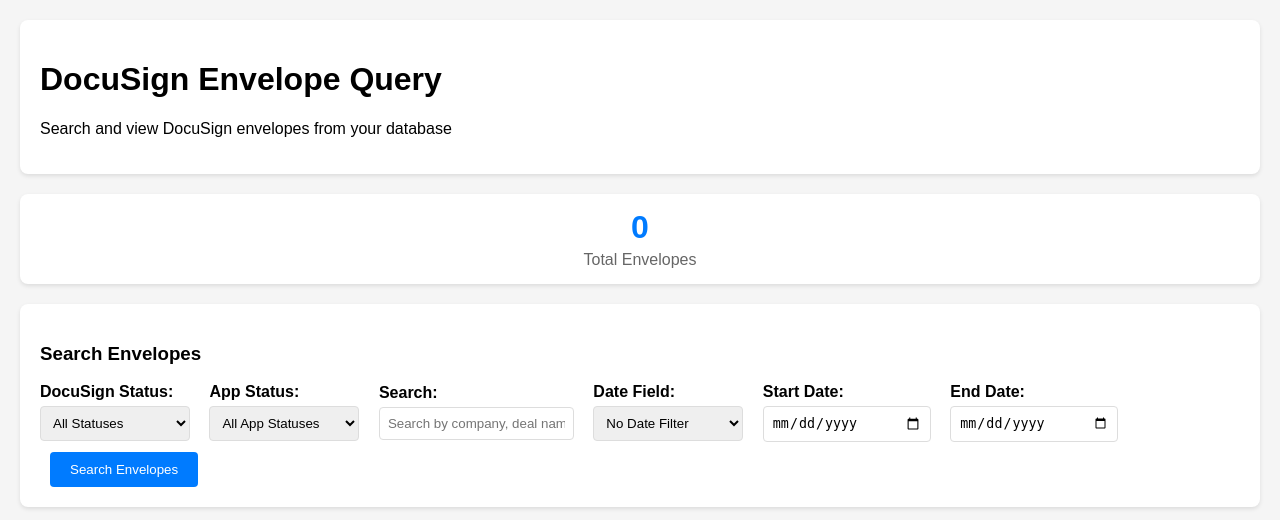
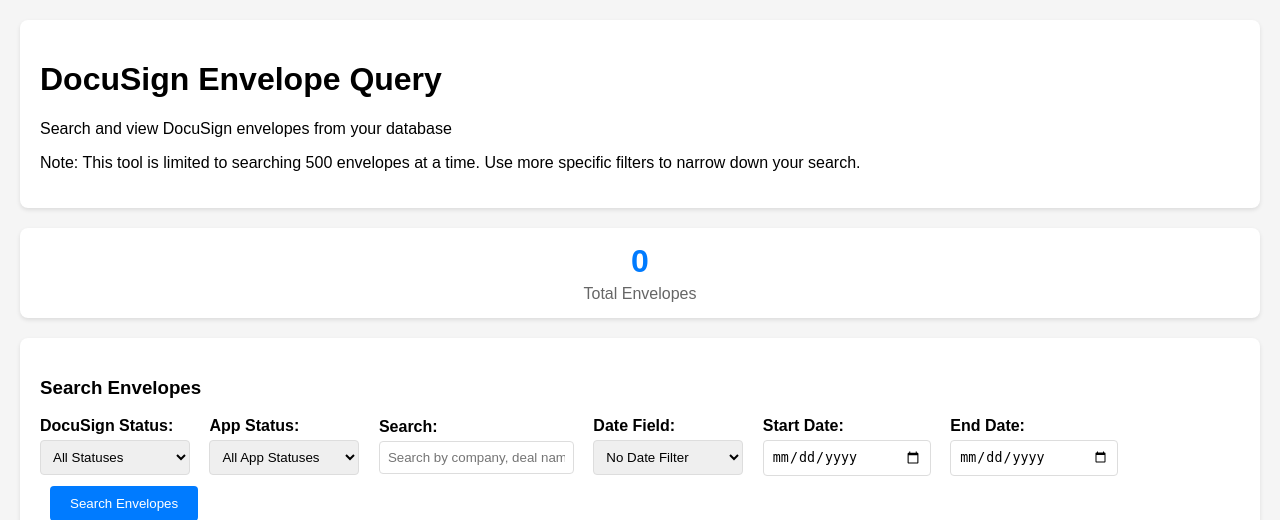
Before and after one commit to ZacharyKim7/DocuSign-Query, a Flask app: page / in a window 1280 px wide. Shown: the top 520 px of the page. Run offline with Flask 3, Linux system fonts and the light colour scheme; data that the repository does not hold is empty.

Commit message:
Adding limit disclaimer.

```diff
--- a/Templates/index.html
+++ b/Templates/index.html
@@ -199,6 +199,7 @@
     <div class="header">
         <h1>DocuSign Envelope Query</h1>
         <p>Search and view DocuSign envelopes from your database</p>
+        <p>Note: This tool is limited to searching 500 envelopes at a time. Use more specific filters to narrow down your search.</p>
     </div>
 
     <div class="stats-section" id="stats">
```
